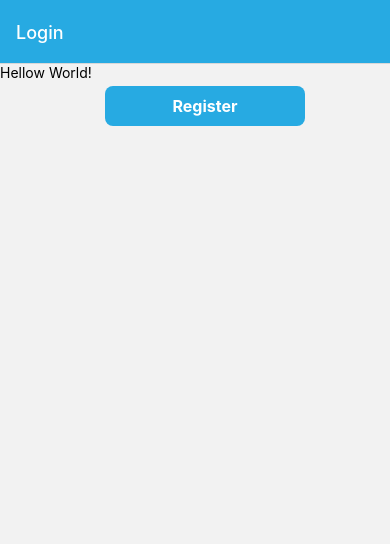
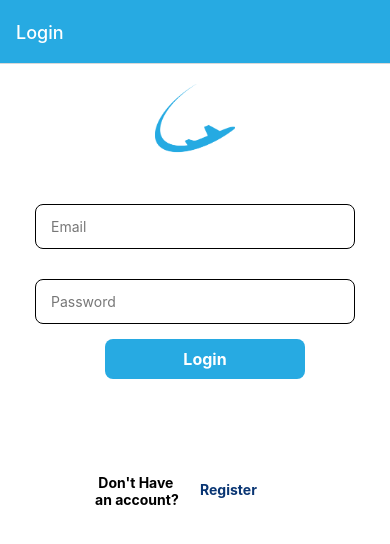
Before and after one commit to BasilOmsha/react-native-moblie-app, a React Native app in the folder client/: screen /Login in a window 390 px wide. Shown: the top 544 px of the page. Built offline with nearby package versions, Linux system fonts and the light colour scheme.

Commit message:
Login front end built.

```diff
--- a/client/src/components/Login/LoginScreen.js
+++ b/client/src/components/Login/LoginScreen.js
@@ -3,23 +3,86 @@ import {
     StyleSheet, TextInput, View, Text, Image, KeyboardAvoidingView, Keyboard, TouchableOpacity, ScrollView,
 } from 'react-native';
 import { useUserContext } from '../../services/UserContext';
-import { useSignupFormContext } from '../components/signupServices/SignupLabelsContext';
+import { useSignupFormContext } from '../../services/signupServices/SignupLabelsContext';
 import Loader from '../../services/Loader';
-import styles from '../../styles/SignupStyle';
+import styles from '../../styles/LoginStyle';
 
 const LoginScreen = ({ navigation }) => {
+    const userContext = useUserContext();
+
+    const labelContext = useSignupFormContext();
     return (
-        <View>
-            <Text>Hellow World!</Text>
+        <View style={styles.mainLoginContainer}>
+            <Loader loading={labelContext.loading} />
+            <ScrollView keyboardShouldPersistTaps="handled">
+                <View style={{ alignItems: 'center' }}>
+                    <Image
+                        source={require('../../assets/images/airplain.png')}
+                        style={{
+                            width: '50%',
+                            height: 80,
+                            resizeMode: 'contain',
+                            margin: 20,
+                        }}
+                    />
+                </View>
+                <View style={styles.SectionStyle}>
+                    {labelContext.renderLablEmail()}
+                    <TextInput
+                        style={[styles.inputStyle, labelContext.isFocusEmail && { borderColor: 'blue' }]}
+                        underlineColorAndroid="#f000"
+                        placeholder={!labelContext.isFocusEmail ? 'Email' : 'Email'}
+                        placeholderTextColor="#777777"
+                        onFocus={async () => {
+                            labelContext.setIsFocusEmail(true)
+                        }}
+                        onBlur={async () => { labelContext.setIsFocusEmail(false) }}
+                        onChange={async (item) => {
+                            // setValue(item.value);
+                            labelContext.setIsFocusEmail(true);
+                        }}
+                        onChangeText={userContext.emailInputHandler}
+                        value={userContext.email}
+                    />
+                </View>
+                <View style={styles.SectionStyle}>
+                    {labelContext.renderLablPaswd()}
+                    <TextInput
+                        style={[styles.inputStyle, labelContext.isFocusPaswd && { borderColor: 'blue' }]}
+                        underlineColorAndroid="#f000"
+                        placeholder={!labelContext.isFocusPaswd ? 'Password' : 'Password'}
+                        placeholderTextColor="#777777"
+                        onFocus={async () => {
+                            labelContext.setIsFocusPaswd(true)
+                        }}
+                        onBlur={async () => { labelContext.setIsFocusPaswd(false) }}
+                        onChange={async (item) => {
+                            // setValue(item.value);
+                            labelContext.setIsFocusPaswd(true);
+                        }}
+                        onChangeText={userContext.passwordInputHandler}
+                        value={userContext.password}
+                    />
+                </View>
                 < TouchableOpacity
-                style={styles.buttonStyle2}
+                    style={styles.loginButton}
                     activeOpacity={0.5}
                     onPress={() => {
-                    // change to login screeb
+                        // navigation.navigate('Registration | Basic Info');
+                    }} >
+                    <Text style={styles.loginbuttonTextStyle}>Login</Text>
+                </TouchableOpacity >
+                <View style={styles.signupLinkContainer}>
+                    <Text style={styles.TextStyle}> Don't Have an account?</Text>
+                    < TouchableOpacity
+                        style={styles.signuplink}
+                        onPress={() => {
                             navigation.navigate('Registration | Basic Info');
                         }} >
-                <Text style={styles.buttonTextStyle}>Register</Text>
+                        <Text style={styles.signupLinkTextStyle}>   Register</Text>
                     </TouchableOpacity >
+                </View>
+            </ScrollView >
         </View>
     )
 }
--- /dev/null
+++ b/client/src/styles/LoginStyle.js
@@ -0,0 +1,77 @@
+// Signup form styles
+import { StyleSheet } from 'react-native';
+
+const loginStyle = StyleSheet.create({
+    mainLoginContainer: {
+        flex: 1,
+        backgroundColor: '#fff',
+        justifyContent: 'center',
+        alignContent: 'center'
+    },
+
+    SectionStyle: {
+        flexDirection: 'row',
+        height: 45,
+        marginTop: 20,
+        marginLeft: 35,
+        marginRight: 35,
+        margin: 10,
+    },
+
+    inputStyle: {
+        flex: 1,
+        color: '#000',
+        paddingLeft: 15,
+        paddingRight: 15,
+        borderWidth: 1,
+        borderRadius: 8,
+        borderColor: '#000',
+    },
+
+    loginButton: {
+        backgroundColor: '#27aae2',
+        borderWidth: 0,
+        color: '#fff',
+        borderColor: '#27aae2',
+        height: 40,
+        width: 200,
+        alignItems: 'center',
+        borderRadius: 8,
+        marginLeft: 105,
+        marginRight: 95,
+        marginTop: 5,
+        marginBottom: 5,
+    },
+
+    loginbuttonTextStyle: {
+        color: '#fff',
+        paddingVertical: 10,
+        fontSize: 16,
+        fontWeight: 'bold'
+    },
+    signupLinkContainer: {
+        flexDirection: 'row',
+        alignItems: 'center',
+        marginTop: 80,
+        marginLeft: 95,
+    },
+    signuplink: {
+        borderWidth: 0,
+        height: 40,
+        width: 200,
+        borderRadius: 8,
+    },
+
+    TextStyle: {
+        paddingVertical: 10,
+        fontWeight: 'bold'
+    },
+    signupLinkTextStyle: {
+        color: '#093573',
+        paddingVertical: 10,
+        fontWeight: 'bold'
+    },
+
+});
+
+export default loginStyle;
```
Lines whose indentation alone changed are shown as unchanged.
